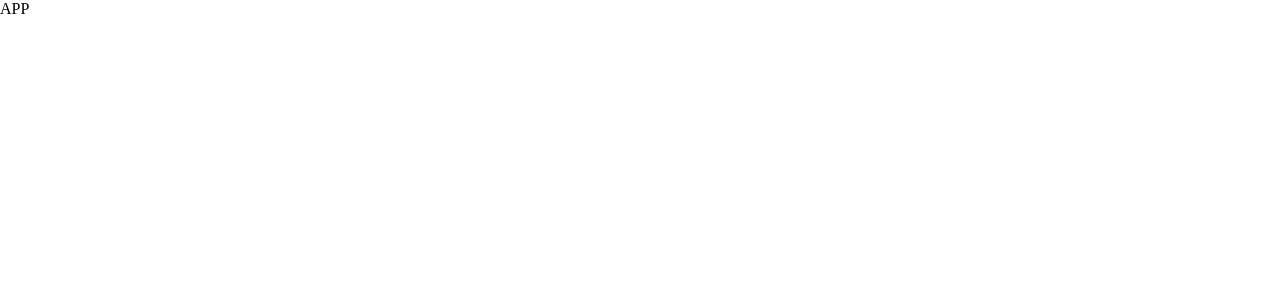
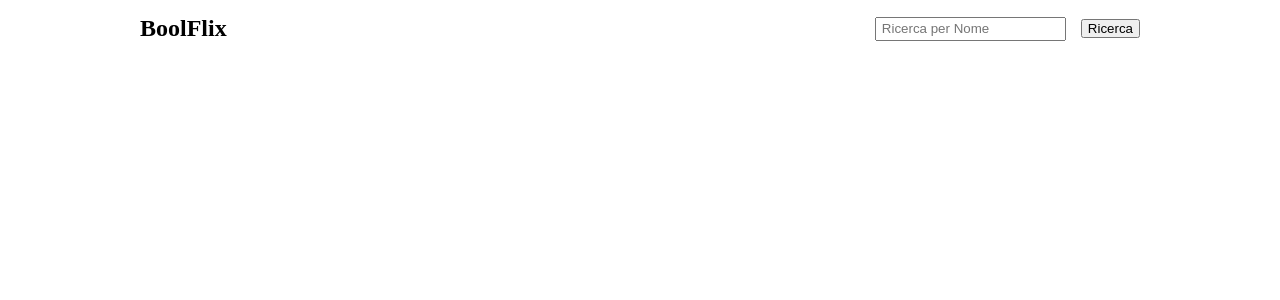
Before and after one commit to FedeAle1525/vite-boolflix, a Vue app: page / in a window 1280 px wide. Shown: the top 300 px of the page. Built offline with nearby package versions, Linux system fonts and the light colour scheme.

Commit message:
VUE create + use component Header

```diff
--- a/src/App.vue
+++ b/src/App.vue
@@ -1,15 +1,18 @@
 <script>
+import Header from './components/Header.vue';
+
 export default {
 
+  components: {
+    Header
+  }
 }
 </script>
 
 <template>
-  <div>
-    APP
-  </div>
+  <Header />
 </template>
 
-<style lang="scss" scoped>
+<style lang="scss">
 @use './style/general.scss';
 </style>
--- /dev/null
+++ b/src/components/Header.vue
@@ -0,0 +1,36 @@
+<script>
+export default {
+
+}
+</script>
+
+<template>
+  <div class="container">
+    <h2>BoolFlix</h2>
+
+    <div class="search">
+      <input type="text" placeholder="Ricerca per Nome">
+      <input type="button" value="Ricerca">
+    </div>
+  </div>
+</template>
+
+<style lang="scss" scoped>
+.container {
+  display: flex;
+  justify-content: space-between;
+  align-items: center;
+  padding: 15px 0;
+}
+
+.search {
+  display: flex;
+  align-items: center;
+  gap: 15px;
+
+  input {
+    line-height: 20px;
+    padding: 0 5px;
+  }
+}
+</style>
```
